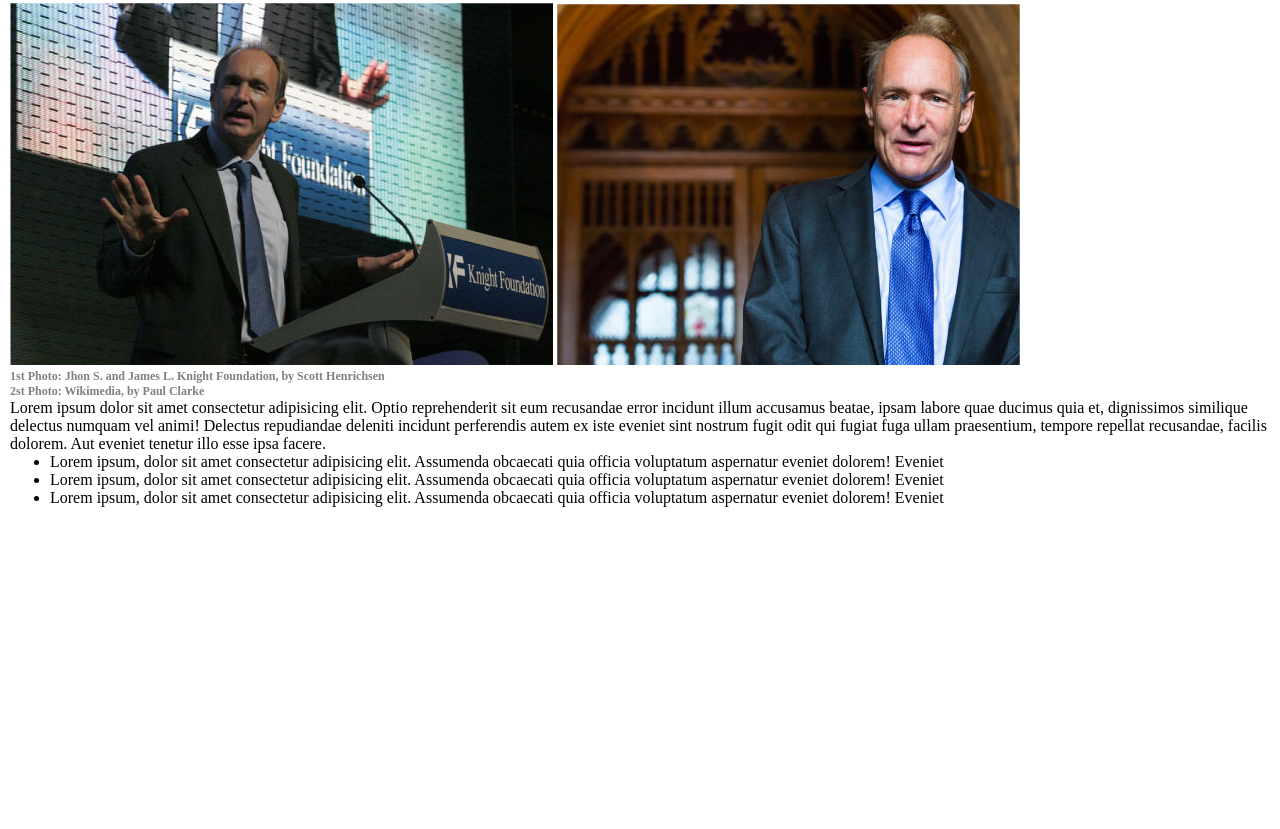
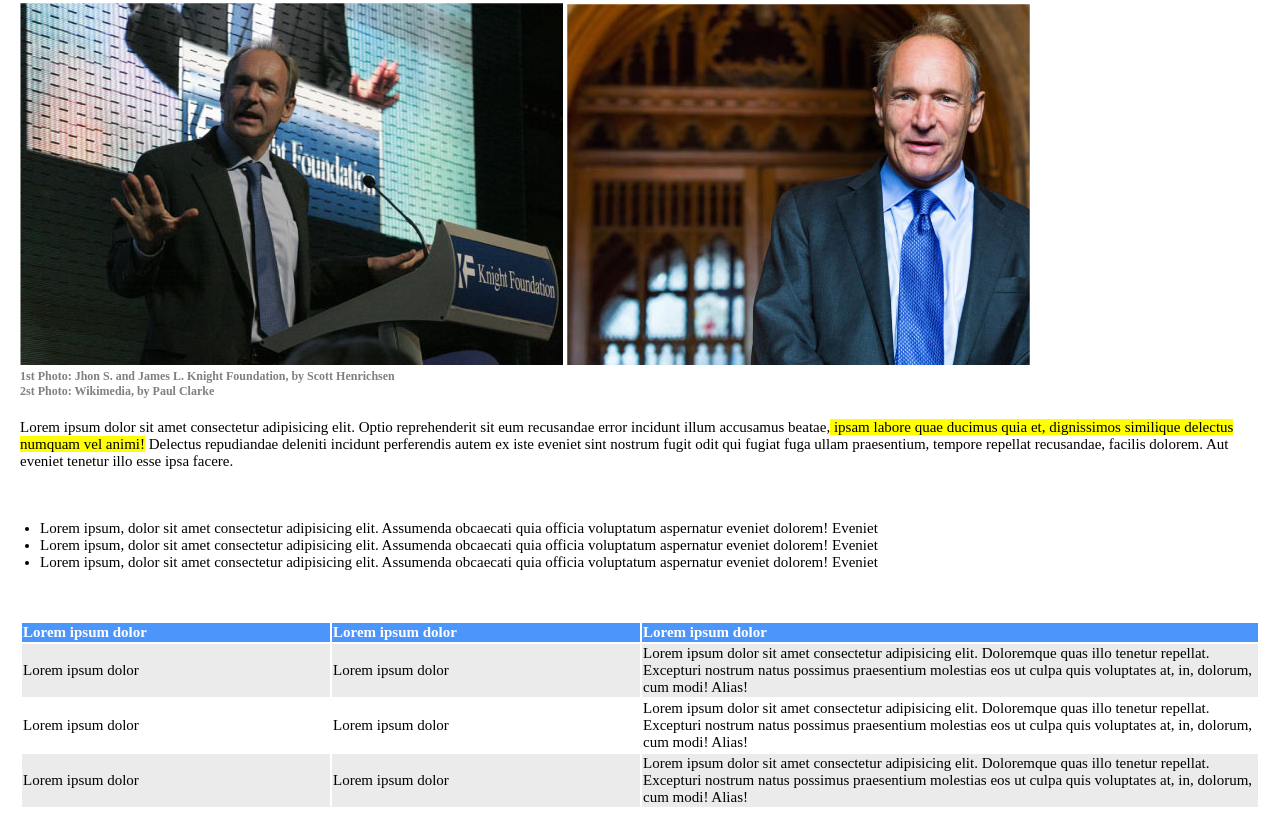
Before and after one commit to FrancescoDAmbrosio1/html-css-booleaner, a plain HTML site: page index.html in a window 1280 px wide. Shown: the part 333-1162 px from the top of the page. Before the commit the page ends 850 px from the top, so only its background shows below. Drawn offline with Linux system fonts and the light colour scheme.

Commit message:
ADD: create table in index.html file and its layout in style.css file

```diff
--- a/css/style.css
+++ b/css/style.css
@@ -1,6 +1,7 @@
 *{
     margin: 0;
     font-family: 'Times New Roman', Times, serif;
+    font-size: 15px;
 }
 
 .header-intestazione{
@@ -18,7 +19,7 @@
 }
 
 .corpo-articolo{
-    margin: 10px;
+    margin: 20px;
 }
 
 .titolo{
@@ -30,7 +31,6 @@
 }
 
 .sottotitolo-principale{
-    font-size: 15px;
     color: grey;
 }
 
@@ -43,3 +43,46 @@
     font-size: 12px;
     color: grey;
 }
+
+.immagini{
+    margin-bottom: 20px;
+}
+
+.evidenziatura-gialla{
+    background-color: yellow;
+}
+
+.articolo-unlist{
+    padding: 20px;
+    margin: 30px auto;
+}
+.corpo-articolo-tabella{
+    width: 100%;
+    text-align: left;
+}
+
+.tabella-head-colonna1{
+    width: 25%;
+    color: white;
+    background-color: rgb(76, 149, 251);
+}
+
+.tabella-head-colonna2{
+    width: 25%;
+    color: white;
+    background-color: rgb(76, 149, 251);
+}
+
+.tabella-head-colonna3{
+    width: 50%;
+    color: white;
+    background-color: rgb(76, 149, 251);
+}
+
+.tabella-riga-dispari{
+    background-color: rgb(235, 235, 235);
+}
+
+.tabella-riga-pari{
+    background-color: white;
+}
--- a/index.html
+++ b/index.html
@@ -30,7 +30,8 @@
             <h4 class="didascalia">2st Photo: Wikimedia, by Paul Clarke</h4>
         </section>
         <!-- /section immagini -->
-        <section class="articolo">
+        <!-- section articolo -->
+        <section>
             <p>Lorem ipsum dolor sit amet consectetur adipisicing elit. Optio reprehenderit sit eum recusandae error incidunt illum accusamus beatae,<span class="evidenziatura-gialla"> ipsam labore quae ducimus quia et, dignissimos similique delectus numquam vel animi!</span>
             Delectus repudiandae deleniti incidunt perferendis autem ex iste eveniet sint nostrum fugit odit qui fugiat fuga ullam praesentium, tempore repellat recusandae, facilis dolorem. Aut eveniet tenetur illo esse ipsa facere.</p>
             <ul class="articolo-unlist">
@@ -38,7 +39,36 @@
                 <li class="list-item">Lorem ipsum, dolor sit amet consectetur adipisicing elit. Assumenda obcaecati quia officia voluptatum aspernatur eveniet dolorem! Eveniet</li>
                 <li class="list-item">Lorem ipsum, dolor sit amet consectetur adipisicing elit. Assumenda obcaecati quia officia voluptatum aspernatur eveniet dolorem! Eveniet</li>
             </ul>
+            <!-- tabella -->
+            <table class="corpo-articolo-tabella">
+                <thead>
+                   <tr>
+                    <th class="tabella-head-colonna1">Lorem ipsum dolor</th>
+                    <th class="tabella-head-colonna2">Lorem ipsum dolor</th>
+                    <th class="tabella-head-colonna3">Lorem ipsum dolor</th>
+                   </tr>
+                </thead>
+                <tbody>
+                    <tr class="tabella-riga-dispari">
+                        <td>Lorem ipsum dolor</td>
+                        <td>Lorem ipsum dolor</td>
+                        <td>Lorem ipsum dolor sit amet consectetur adipisicing elit. Doloremque quas illo tenetur repellat. Excepturi nostrum natus possimus praesentium molestias eos ut culpa quis voluptates at, in, dolorum, cum modi! Alias!</td>
+                    </tr>
+                    <tr class="tabella-riga-pari">
+                        <td>Lorem ipsum dolor</td>
+                        <td>Lorem ipsum dolor</td>
+                        <td>Lorem ipsum dolor sit amet consectetur adipisicing elit. Doloremque quas illo tenetur repellat. Excepturi nostrum natus possimus praesentium molestias eos ut culpa quis voluptates at, in, dolorum, cum modi! Alias!</td>
+                    </tr>
+                    <tr class="tabella-riga-dispari">
+                        <td>Lorem ipsum dolor</td>
+                        <td>Lorem ipsum dolor</td>
+                        <td>Lorem ipsum dolor sit amet consectetur adipisicing elit. Doloremque quas illo tenetur repellat. Excepturi nostrum natus possimus praesentium molestias eos ut culpa quis voluptates at, in, dolorum, cum modi! Alias!</td>
+                    </tr>
+                </tbody>
+            </table>
+            <!-- /tabella -->
         </section>
+        <!-- /section articolo -->
     </main>
     <!-- /main -->
     <!-- footer -->
```
